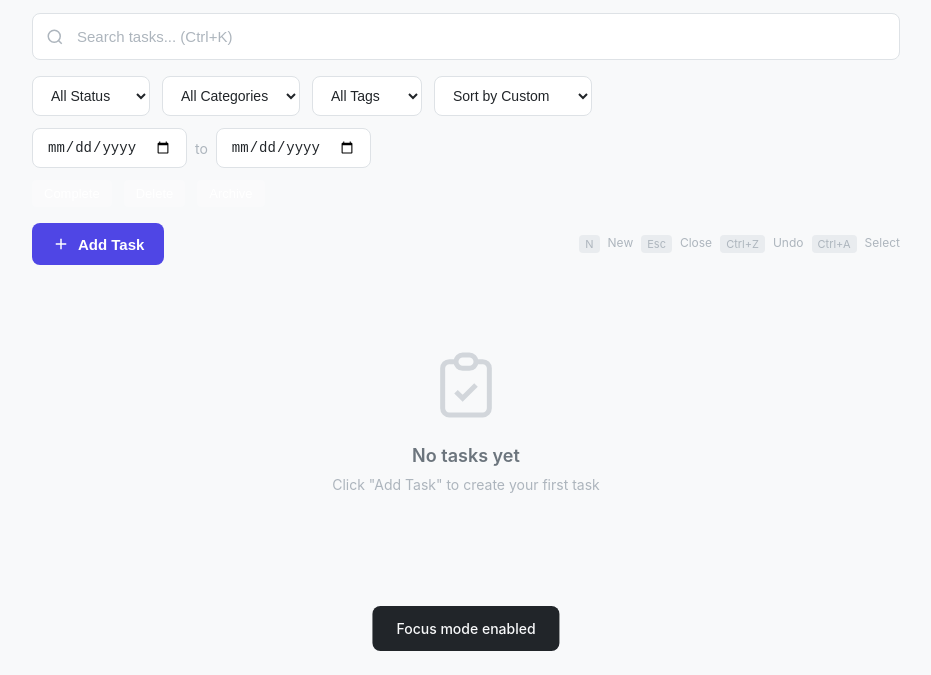
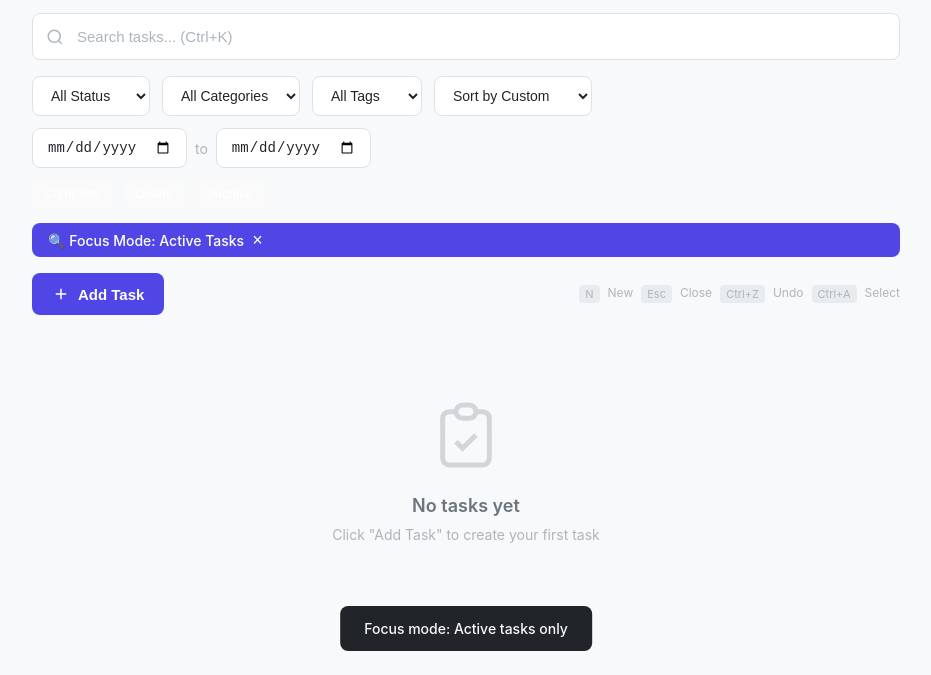
Before and after one commit to dannydevmw/Todo, a plain HTML site: page index.html in a window 1280 px wide. Both pictures are taken after a click on the button 814 px from the left and 44 px from the top of the page. Shown: the part 125-800 px from the top of the page, without its empty margins (174-1105 px from the left). Drawn offline with Linux system fonts and the light colour scheme.

Commit message:
Add focus mode functionality with UI indicator and controls

```diff
--- a/app.js
+++ b/app.js
@@ -17,7 +17,7 @@
     let currentSubtasks = [];
     let selectedTasks = new Set();
     let currentList = 'inbox';
-    let focusMode = false;
+    let focusMode = 'all'; // 'all', 'active', 'completed'
     let pomodoroInterval = null;
     let pomodoroTimeLeft = 25 * 60;
     let pomodoroSessions = 0;
@@ -97,6 +97,7 @@
         batchComplete: document.getElementById('batchComplete'),
         batchDelete: document.getElementById('batchDelete'),
         batchArchive: document.getElementById('batchArchive'),
+        clearFocusMode: document.getElementById('clearFocusMode'),
         shareModal: document.getElementById('shareModal'),
         shareClose: document.getElementById('shareClose'),
         shareLinkInput: document.getElementById('shareLinkInput'),
@@ -108,6 +109,7 @@
         renderBoards();
         renderTasks();
         updateStats();
+        updateFocusIndicator();
         setupEventListeners();
         setupKeyboardShortcuts();
         checkReminders();
@@ -187,7 +189,8 @@
         const toDate = elements.dateTo.value;
 
         let filtered = tasks.filter(task => {
-            if (focusMode && task.completed) return false;
+            if (focusMode === 'active' && task.completed) return false;
+            if (focusMode === 'completed' && !task.completed) return false;
             if (currentList !== 'all' && task.list !== currentList) return false;
             if (search && !task.title.toLowerCase().includes(search) && !task.description.toLowerCase().includes(search)) return false;
             if (status === 'active' && task.completed) return false;
@@ -707,10 +710,42 @@
     }
 
     function toggleFocusMode() {
-        focusMode = !focusMode;
-        elements.focusModeBtn.classList.toggle('active', focusMode);
+        if (focusMode === 'all') {
+            focusMode = 'active';
+            elements.focusModeBtn.classList.add('active');
+        } else if (focusMode === 'active') {
+            focusMode = 'completed';
+            elements.focusModeBtn.classList.add('active');
+        } else {
+            focusMode = 'all';
+            elements.focusModeBtn.classList.remove('active');
+        }
+        elements.statusFilter.value = 'all';
+        updateFocusIndicator();
         renderTasks();
-        showToast(focusMode ? 'Focus mode enabled' : 'Focus mode disabled');
+
+        let modeText = focusMode === 'all' ? 'Showing all tasks' : focusMode === 'active' ? 'Focus mode: Active tasks only' : 'Showing completed tasks only';
+        showToast(modeText);
+    }
+
+    function updateFocusIndicator() {
+        const indicator = document.getElementById('focusIndicator');
+        const text = document.getElementById('focusModeText');
+
+        if (focusMode === 'all') {
+            indicator.style.display = 'none';
+        } else {
+            indicator.style.display = 'flex';
+            text.textContent = focusMode === 'active' ? '🔍 Focus Mode: Active Tasks' : '✅ Showing Completed Only';
+        }
+    }
+
+    function clearFocusMode() {
+        focusMode = 'all';
+        elements.focusModeBtn.classList.remove('active');
+        elements.statusFilter.value = 'all';
+        updateFocusIndicator();
+        renderTasks();
     }
 
     function showToast(message, showUndo = false) {
@@ -1008,6 +1043,10 @@
 
             if (e.ctrlKey && e.key === 'a') { e.preventDefault(); selectAllVisible(); }
 
+            if (e.key === 'f' || e.key === 'F') {
+                if (!elements.taskModal.classList.contains('active')) { e.preventDefault(); toggleFocusMode(); }
+            }
+
             if (e.key === 'Escape') {
                 if (elements.taskModal.classList.contains('active')) closeModal();
                 else if (elements.statsModal.classList.contains('active')) elements.statsModal.classList.remove('active');
@@ -1098,6 +1137,7 @@
         elements.newListName.addEventListener('keypress', (e) => { if (e.key === 'Enter') addList(e.target.value); });
 
         elements.focusModeBtn.addEventListener('click', toggleFocusMode);
+        elements.clearFocusMode.addEventListener('click', clearFocusMode);
 
         elements.pomodoroBtn.addEventListener('click', () => {
             resetPomodoro();
--- a/index.html
+++ b/index.html
@@ -104,6 +104,11 @@
                 <button class="batch-btn" id="batchDelete">Delete</button>
                 <button class="batch-btn" id="batchArchive">Archive</button>
             </button>
+        </div>
+
+        <div class="focus-indicator" id="focusIndicator" style="display: none;">
+            <span id="focusModeText">Focus Mode</span>
+            <button id="clearFocusMode">×</button>
         </div>
 
         <div class="task-header-bar">
--- a/style.css
+++ b/style.css
@@ -347,6 +347,30 @@ body {
 
 .batch-btn:hover {
     background: rgba(255,255,255,0.3);
+}
+
+.focus-indicator {
+    display: flex;
+    align-items: center;
+    gap: 8px;
+    padding: 8px 16px;
+    background: var(--accent);
+    color: white;
+    border-radius: var(--radius);
+    font-size: 14px;
+    font-weight: 500;
+    margin-bottom: 16px;
+    animation: fadeIn 0.3s ease;
+}
+
+.focus-indicator button {
+    background: none;
+    border: none;
+    color: white;
+    font-size: 18px;
+    cursor: pointer;
+    padding: 0;
+    line-height: 1;
 }
 
 .task-header-bar {
```
